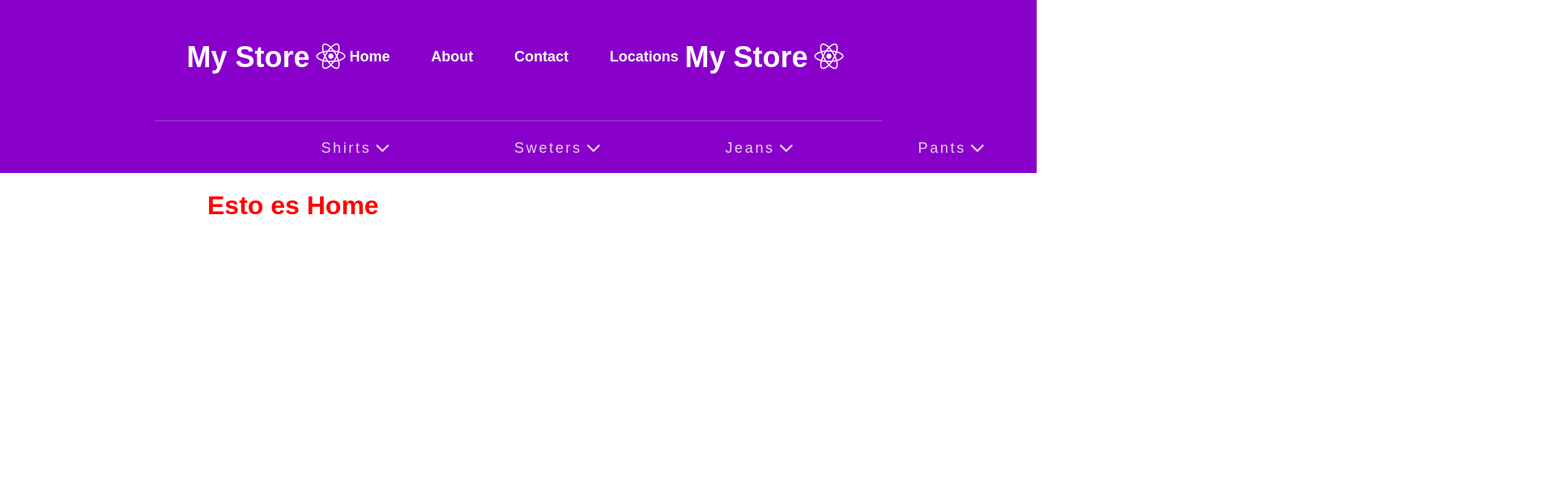
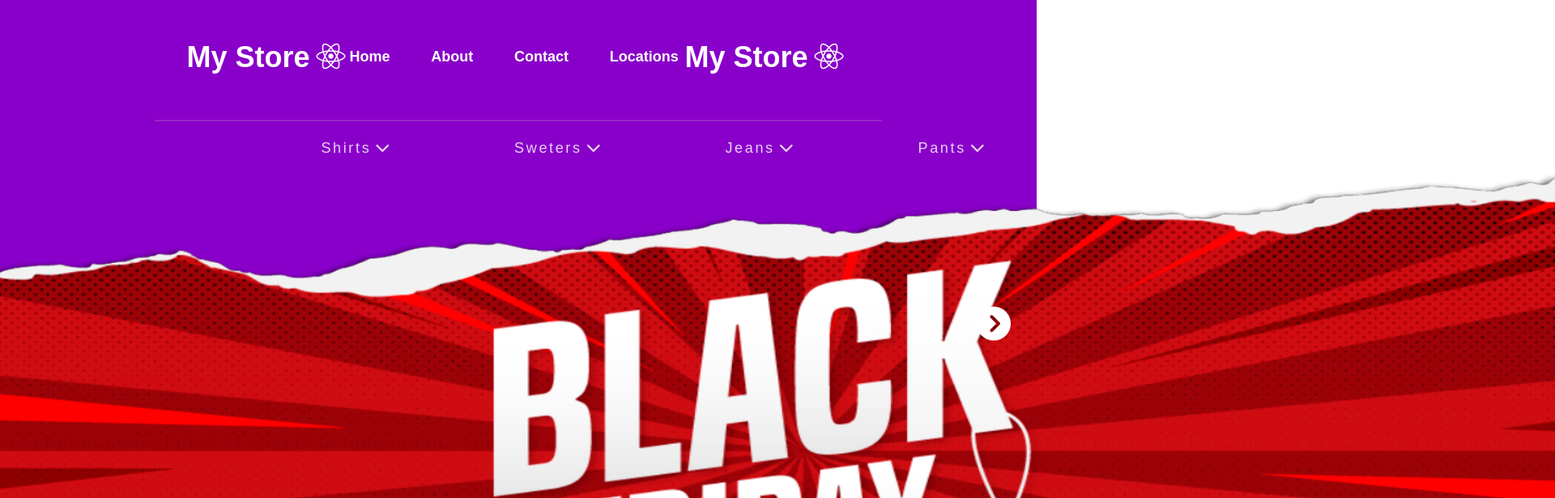
Before and after one commit to Gonzaleki/E-Commerce, a React (Create React App) app: page / in a window 1280 px wide. Shown: the top 616 px of the page at 81% size, 1920 px wide, since content can reach past the window. Built offline with nearby package versions, Linux system fonts and the light colour scheme; a web font is replaced by a local one.

Commit message:
Slides Images

```diff
--- a/src/App.js
+++ b/src/App.js
@@ -6,6 +6,7 @@ import About from "./components/About"
 import Contact from "./components/Contact"
 import Locations from "./components/Location"
 import Home from "./components/Home"
+import ImageSlider from "./components/ImageSlider"
 
 
 function App() {
@@ -15,6 +16,7 @@ function App() {
     <>
       <div className="nav-elements">
         <Header />
+        <ImageSlider />
       </div>
       <div className='home'>
       <Routes>
--- /dev/null
+++ b/src/components/ImageSlider.jsx
@@ -0,0 +1,26 @@
+import '../styles/header.css'
+import { Slides } from '../data/Slides'
+import { useState } from 'react'
+
+function ImageSlider() {
+    const [currentIndex, setCurrentIndex] = useState(0)
+
+    const previousImg = () => {
+        currentIndex === 0 ? setCurrentIndex(0) : setCurrentIndex(currentIndex - 1)
+    }
+
+    const nextImg = () => {
+        currentIndex === (Slides.length - 1) ? setCurrentIndex(Slides.length - 1) : setCurrentIndex(currentIndex + 1)
+    }
+
+    return (
+        <>
+            {currentIndex === 0 ? <i></i> : <i className="fa-sharp fa-solid fa-circle-chevron-left" onClick={previousImg}></i>}
+            <img src={Slides[currentIndex].src} alt="" />
+            {currentIndex === (Slides.length-1) ? <i></i> : <i className="fa-sharp fa-solid fa-circle-chevron-right" onClick={nextImg}></i>}
+
+        </>
+    )
+}
+
+export default ImageSlider
--- /dev/null
+++ b/src/data/Slides.js
@@ -0,0 +1,13 @@
+import imagen01 from '../assets/promohome.png'
+import imagen02 from '../assets/promohome2.png'
+
+export const Slides = [
+
+    {
+        src: imagen01
+
+    },
+    {
+        src: imagen02
+    }
+]
--- a/src/styles/header.css
+++ b/src/styles/header.css
@@ -20,6 +20,32 @@ hr {
 .logo {
     color: white;
     justify-self: start;
+    cursor: pointer;
+}
+
+.fa-circle-chevron-left{
+    color: white;
+    position: absolute;
+    top: 50%;
+    transform: translate(0, -50%);
+    left: 32px;
+    font-size: 42px;
+    z-index: 1;
+    cursor: pointer;
+}
+
+img{
+    transition: all 1s ease-in-out;
+}
+
+.fa-circle-chevron-right{
+    color: white;
+    position: absolute;
+    top: 50%;
+    transform: translate(0, -50%);
+    right: 32px;
+    font-size: 42px;
+    z-index: 1;
     cursor: pointer;
 }
 
```
Also changed, not shown: src/assets/promohome.png (added), 1 other file (tests, documents, lock files or other folders).
